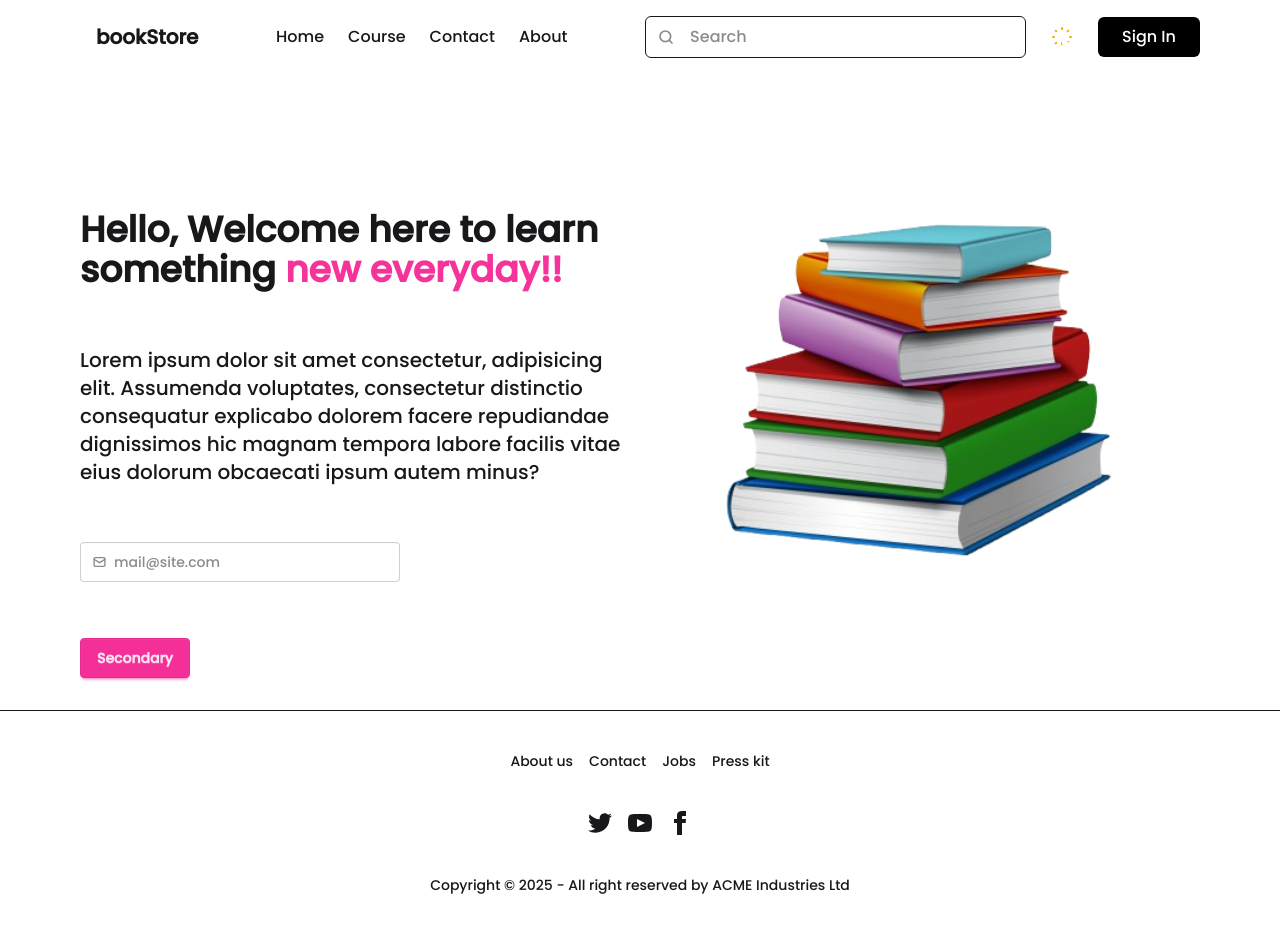
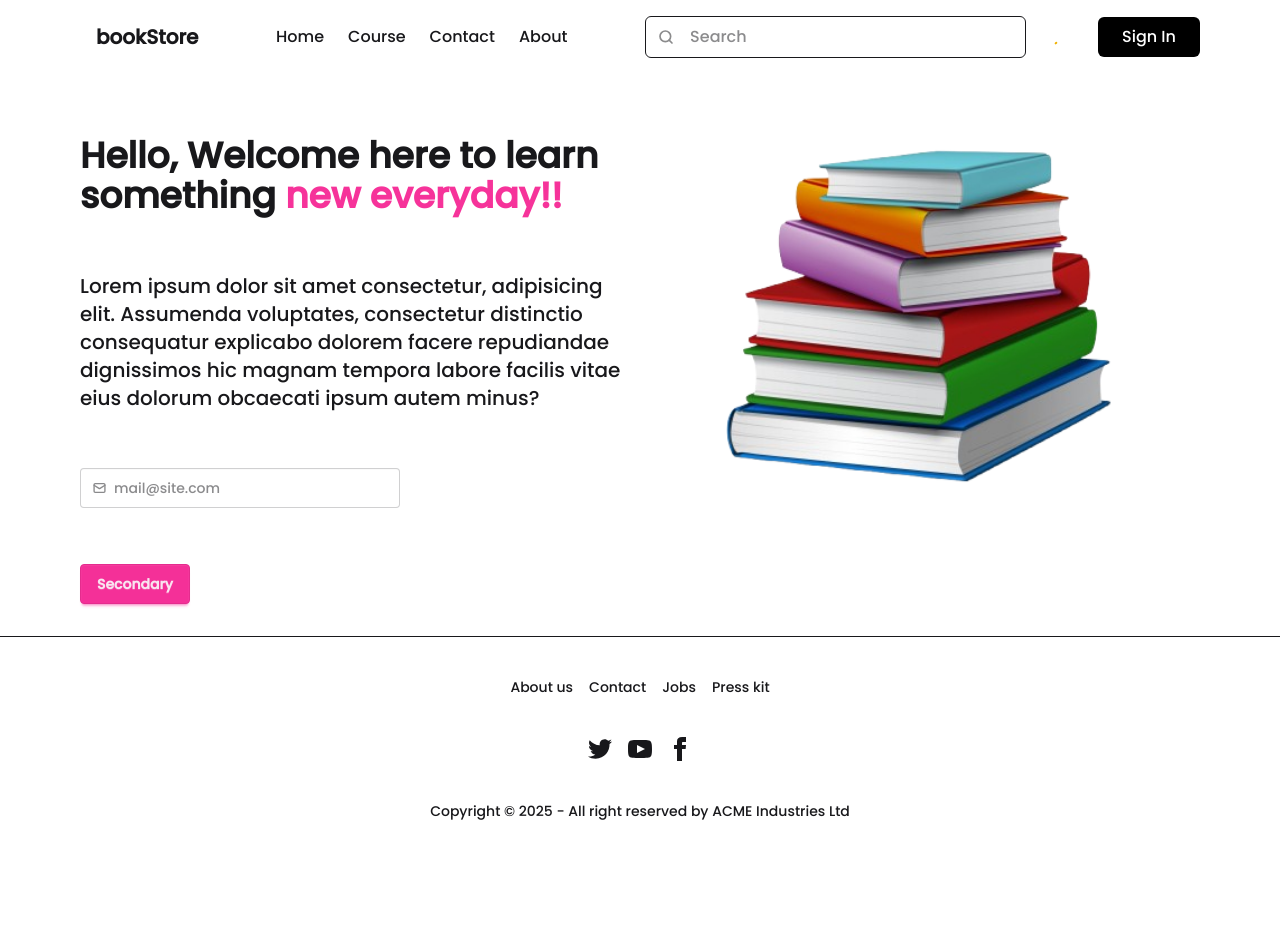
Before and after one commit to HanoodTunio/BookStore, a React (Vite) app in the folder front-end/: page / in a window 1280 px wide. Shown: the top 932 px of the page. After the commit the page ends 861 px from the top, so only its background shows below. Built offline with nearby package versions, Linux system fonts and the light colour scheme.

Commit message:
Used fixed positioning for consistent behavior

```diff
--- a/front-end/src/components/Navbar.jsx
+++ b/front-end/src/components/Navbar.jsx
@@ -1,18 +1,30 @@
-import React from "react";
+import React, { useEffect, useState } from "react";
 
 function Navbar() {
+  const [sticky, setSticky] = useState(false);
+
+  useEffect(() => {
+    const handleScroll = () => {
+      setSticky(window.scrollY > 0);
+    };
+
+    window.addEventListener("scroll", handleScroll);
+    return () => {
+      window.removeEventListener("scroll", handleScroll);
+    };
+  }, []);
+
   return (
-    <>
-      <div className="max-w-screen-2xl container mx-auto md:px-20 px-4">
+    <div
+      className={`max-w-screen-2xl container mx-auto md:px-20 px-4 fixed top-0 left-0 right-0 transition duration-200 ${
+        sticky ? "shadow-md bg-base-200" : "bg-transparent"
+      }`}
+    >
       <div className="flex justify-between items-center py-4">
         {/* Left Side */}
         <div className="flex items-center space-x-4">
           <div className="dropdown">
-              <div
-                tabIndex={0}
-                role="button"
-                className="btn btn-ghost lg:hidden"
-              >
+            <div tabIndex={0} role="button" className="btn btn-ghost lg:hidden">
               <svg
                 xmlns="http://www.w3.org/2000/svg"
                 className="h-5 w-5"
@@ -67,7 +79,6 @@ function Navbar() {
 
         {/* Right Side */}
         <div className="flex items-center space-x-4">
-            {/* Search Bar */}
           <div className="hidden md:block">
             <label className="px-3 py-1 border flex items-center gap-2 rounded-md">
               <svg
@@ -107,19 +118,19 @@ function Navbar() {
                 xmlns="http://www.w3.org/2000/svg"
                 viewBox="0 0 24 24"
               >
-                  <path d="M5.64,17l-.71.71a1,1,0,0,0,0,1.41,1,1,0,0,0,1.41,0l.71-.71A1,1,0,0,0,5.64,17ZM5,12a1,1,0,0,0-1-1H3a1,1,0,0,0,0,2H4A1,1,0,0,0,5,12Zm7-7a1,1,0,0,0,1-1V3a1,1,0,0,0-2,0V4A1,1,0,0,0,12,5ZM5.64,7.05a1,1,0,0,0,.7.29,1,1,0,0,0,.71-.29,1,1,0,0,0,0-1.41l-.71-.71A1,1,0,0,0,4.93,6.34Zm12,.29a1,1,0,0,0,.7-.29l.71-.71a1,1,0,1,0-1.41-1.41L17,5.64a1,1,0,0,0,0,1.41A1,1,0,0,0,17.66,7.34ZM21,11H20a1,1,0,0,0,0,2h1a1,1,0,0,0,0-2Zm-9,6a1,1,0,0,0-1,1v1a1,1,0,0,0,2,0V20A1,1,0,0,0,12,19ZM16.36,17A1,1,0,0,0,17,16.36l.71.71a1,1,0,0,0,1.41,0,1,1,0,0,0,0-1.41Z" />
+                <path d="M5.64,17l-.71.71a1,1,0,0,0,0,1.41,1,1,0,0,0,1.41,0l.71-.71A1,1,0,0,0,5.64,17Z" />
               </svg>
               <svg
                 className="swap-on h-6 w-6 fill-current text-gray-700 dark:text-white"
                 xmlns="http://www.w3.org/2000/svg"
                 viewBox="0 0 24 24"
               >
-                  <path d="M21.64,13a1,1,0,0,0-1.05-.14,6.05,6.05,0,0,1-3.37.73A6.15,6.15,0,0,1,9.06,5.49a6.59,6.59,0,0,1,.25-2A1,1,0,0,0,6,2.36,10.14,10.14,0,1,0,22,14.05,1,1,0,0,0,21.64,13Zm-9.5,6.69A6.14,6.14,0,0,1,7.06,5.22v.27A10.15,10.15,0,0,0,17.22,15.63a9.79,9.79,0,0,0,2.1-.22A6.11,6.11,0,0,1,12.14,19.73Z" />
+                <path d="M21.64,13a1,1,0,0,0-1.05-.14,6.05,6.05,0,0,1-3.37.73A6.15,6.15,0,0,1,9.06,5.49a6.59,6.59,0,0,1,.25-2A1,1,0,0,0,6,2.36,10.14,10.14,0,1,0,22,14.05A1,1,0,0,0,21.64,13Z" />
               </svg>
             </label>
           </div>
 
-            {/* Sign In Button (Fixed) */}
+          {/* Sign In Button */}
           <div className="flex items-center">
             <a
               href="#"
@@ -131,7 +142,6 @@ function Navbar() {
         </div>
       </div>
     </div>
-    </>
   );
 }
 
```
Lines whose indentation alone changed are shown as unchanged.
